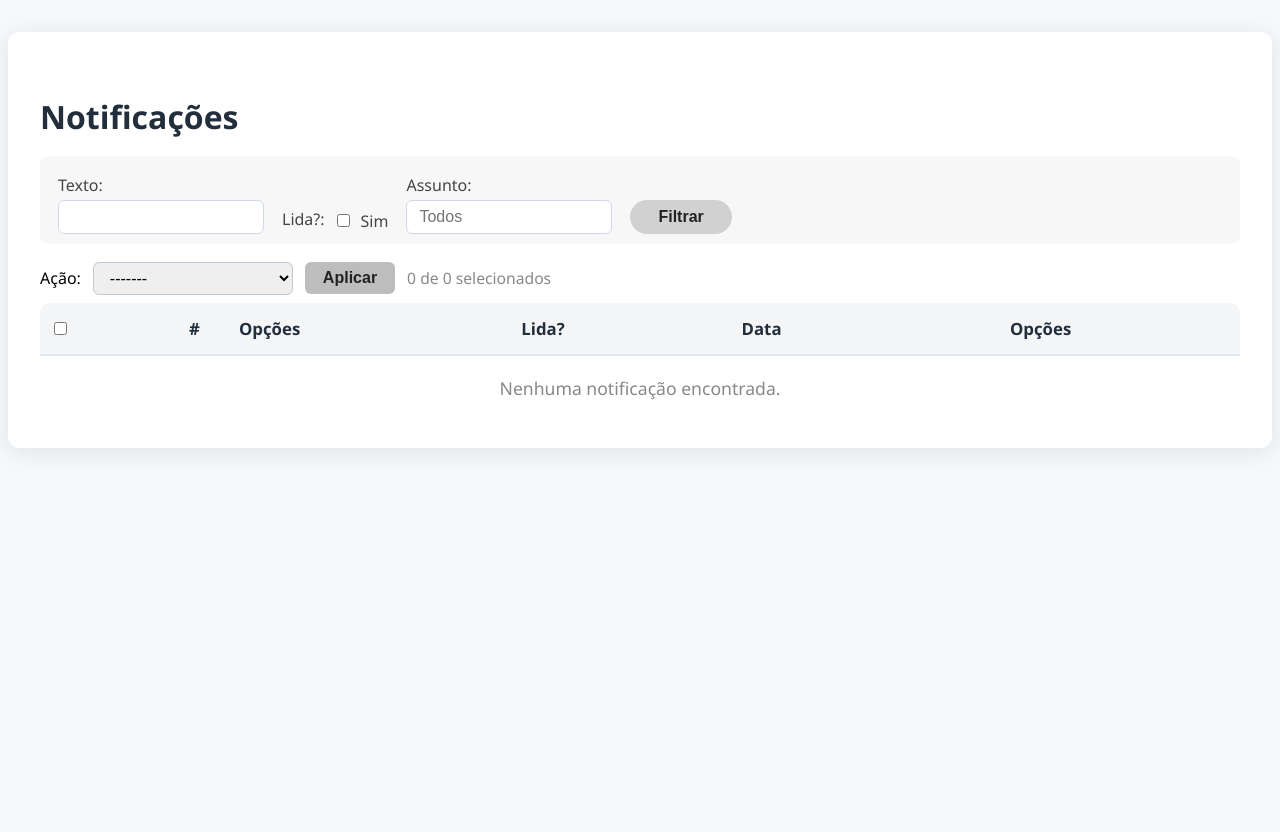
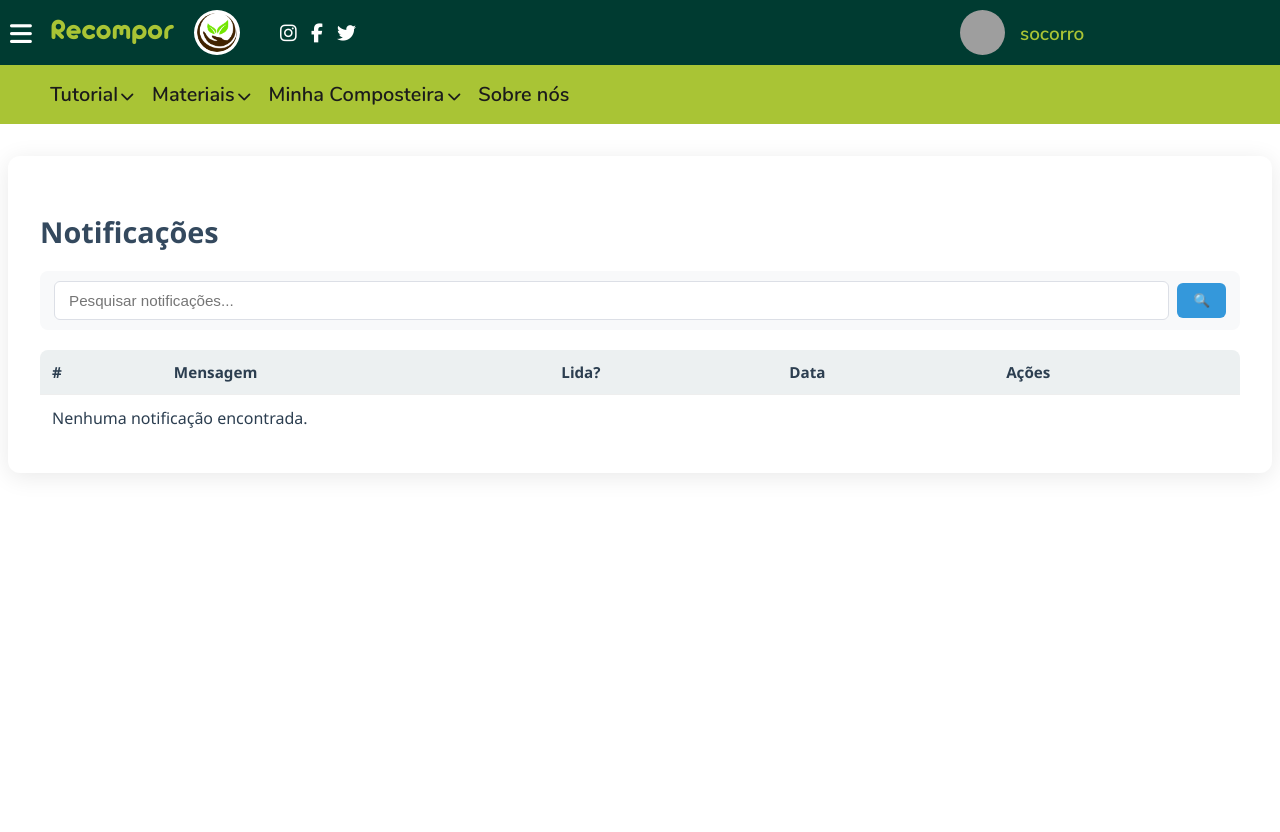
Before and after one commit to Layraleal/teste-recompor, a Django app: page /registro/ in a window 1280 px wide. Before the commit the page ends 450 px from the top, so only its background shows below. Run offline with Django 4.2, Linux system fonts and the light colour scheme; a user stored in the database is signed in; data comes from the database, SQL or seed files in the repository; both versions use the stored data as it was after the commit; some libraries are stand-ins or nearby versions; grey boxes are pictures that could not be loaded.

Commit message:
arrumei alguma coisa

```diff
--- a/Recompor/accounts/models.py
+++ b/Recompor/accounts/models.py
@@ -1,5 +1,7 @@
 from django.db import models
 from django.contrib.auth.models import User
+from django.db.models.signals import post_save
+from django.dispatch import receiver
 
 # 1. Definindo as opções de fotos
 FOTOS_CHOICES = [
@@ -17,9 +19,6 @@
         return self.user.username
 
 # 3. Sinal: cria automaticamente o Perfil após o User ser criado
-from django.db.models.signals import post_save
-from django.dispatch import receiver
-
 @receiver(post_save, sender=User)
 def criar_perfil_usuario(sender, instance, created, **kwargs):
     if created:
--- a/Recompor/paginas/templates/notifications/notifications.html
+++ b/Recompor/paginas/templates/notifications/notifications.html
@@ -7,7 +7,6 @@
     <title>Recompor</title>
     <style>
 body {
-
     font-family: Arial, Helvetica, sans-serif;
     background-color: #f4f6f9;
     margin: 0;
@@ -220,7 +219,6 @@
             {% else %}
                 <div class="alert alert-warning mt-3" style="font-size: 12px;">
                     Todas as notificações foram lidas.
-                    <a href="#" style="font-size: 12px;">Veja todas as suas notificações antigas.</a>
                 </div>
             {% endif %}
 
--- a/Recompor/paginas/templates/notifications/registro.html
+++ b/Recompor/paginas/templates/notifications/registro.html
@@ -1,4 +1,3 @@
-<!-- filepath: c:\Users\55699\OneDrive\Área de Trabalho\teste-recompor\Recompor\paginas\templates\notifications\registro.html -->
 <!DOCTYPE html>
 <html lang="pt-br">
 <head>
@@ -6,308 +5,226 @@
   <title>Notificações</title>
   <style>
     body {
-            font-family: 'Segoe UI', Arial, Helvetica, sans-serif;
-            background: #f6f8fa;
+      font-family: 'Segoe UI', Arial, sans-serif;
+      background: #f5f7fa;
       margin: 0;
       padding: 0;
+      color: #2c3e50;
     }
+    .content{
+	max-width: 100%%;
+    margin: 0 auto;
+    position: relative;
+    top: 124px;
+}
+
     .container {
       max-width: 1200px;
       margin: 32px auto;
       background: #fff;
       border-radius: 12px;
-            box-shadow: 0 4px 24px rgba(44,62,80,0.10);
-            padding: 36px 32px 28px 32px;
+      box-shadow: 0 4px 24px rgba(0,0,0,0.09);
+      padding: 32px;
+
     }
+
     h2 {
-            font-size: 2em;
-            margin-bottom: 18px;
-            color: #222e3c;
+      font-size: 1.8em;
+      margin-bottom: 20px;
+      color: #34495e;
     }
-        .filtros, .filtro-data {
-            background: #f7f7f7;
-            border-radius: 8px;
-            padding: 18px 18px 10px 18px;
-            margin-bottom: 18px;
-            display: flex;
-            align-items: flex-end;
-            gap: 18px;
-            flex-wrap: wrap;
-        }
-        .filtros label {
-            font-size: 1em;
-            color: #444;
-            margin-bottom: 4px;
-            display: block;
-        }
-        .filtros input[type="text"], .filtros select {
-            padding: 7px 12px;
-            border: 1px solid #d1d9e6;
-            border-radius: 6px;
-            font-size: 1em;
-            background: #fff;
-            width: 180px;
-        }
-        .filtros .filtro-lida {
+
+    /* === Barra de pesquisa === */
+    .search-bar {
       display: flex;
       align-items: center;
       gap: 8px;
+      margin-bottom: 20px;
+      background: #f8f9fa;
+      padding: 10px 14px;
+      border-radius: 8px;
     }
-        .filtros .filtro-lida .ativo {
-            background: #c8f7c5;
-            color: #228B22;
+
+    .search-bar input {
+      flex: 1;
+      padding: 10px 14px;
+      border: 1px solid #dcdfe6;
       border-radius: 6px;
-            padding: 7px 18px;
-            font-weight: 600;
-            border: 1px solid #b2e6b0;
-            margin-right: 6px;
-            display: flex;
-            align-items: center;
-            gap: 6px;
+      font-size: 0.95em;
     }
-        .filtros .filtro-lida .close {
-            background: none;
+
+    .search-bar button {
+      background: #3498db;
+      color: #fff;
       border: none;
-            font-size: 1.1em;
-            color: #444;
+      padding: 10px 16px;
+      border-radius: 6px;
       cursor: pointer;
-            margin-left: 4px;
+      font-weight: bold;
+      transition: 0.2s;
     }
-        .filtros .btn-filtrar {
-            background: #d1d1d1;
-            color: #222;
-            border: none;
-            border-radius: 18px;
-            padding: 8px 28px;
-            font-size: 1em;
-            font-weight: 600;
-            cursor: pointer;
-            transition: background 0.2s;
+
+    .search-bar button:hover {
+      background: #2980b9;
     }
-        .filtros .btn-filtrar:hover {
-            background: #bdbdbd;
-        }
-        .filtro-data {
-            background: #f7f7f7;
-            border-radius: 8px;
-            padding: 10px 18px;
-            margin-bottom: 18px;
-            gap: 18px;
-        }
-        .filtro-data a {
-            color: #228B22;
-            background: #eafbe7;
-            padding: 5px 18px;
-            border-radius: 6px;
-            text-decoration: none;
-            font-weight: 600;
-            margin-right: 8px;
-            transition: background 0.2s;
-        }
-        .filtro-data a:hover {
-            background: #d2f5c7;
-        }
-        .acoes-bar {
-            display: flex;
-            align-items: center;
-            gap: 12px;
-            margin-bottom: 8px;
-            margin-top: 10px;
-        }
-        .acoes-bar select {
-            padding: 6px 12px;
-            border-radius: 6px;
-            border: 1px solid #bfc9d1;
-            font-size: 1em;
-        }
-        .acoes-bar button {
-            background: #bdbdbd;
-            color: #222;
-            border: none;
-            border-radius: 6px;
-            padding: 7px 18px;
-            font-size: 1em;
-            font-weight: 600;
-            cursor: pointer;
-            transition: background 0.2s;
-        }
-        .acoes-bar button:hover {
-            background: #a0a0a0;
-        }
-        .acoes-bar .selecionados {
-            color: #888;
-            font-size: 0.98em;
-        }
+
+    /* === Tabela === */
     .table-responsive {
-            width: 100%;
       overflow-x: auto;
     }
     table {
       width: 100%;
-            border-collapse: separate;
-            border-spacing: 0;
+      border-collapse: collapse;
       background: #fff;
-            border-radius: 10px;
+      border-radius: 8px;
       overflow: hidden;
-            min-width: 900px;
     }
     thead th {
-            background: #f3f5f7;
+      background: #ecf0f1;
       font-weight: 600;
-            border-bottom: 2px solid #e0e6ed;
-            color: #222e3c;
-            padding: 14px 10px;
-            font-size: 1.05em;
+      padding: 12px;
+      text-align: left;
+      font-size: 0.95em;
+      color: #2c3e50;
     }
-        th, td {
-            padding: 14px 10px;
-            text-align: left;
-            vertical-align: middle;
-        }
-        tr:not(:last-child) {
-            border-bottom: 1px solid #f0f0f0;
+    tbody td {
+      padding: 12px;
+      border-top: 1px solid #eee;
     }
     tr:hover {
-            background: #f5faff;
+      background: #f9fcff;
     }
-        .check-icon {
-            color: #43a047;
-            font-size: 1.3em;
-        }
+
+    /* === Botões === */
 .btn {
-            padding: 7px 18px;
+  display: inline-flex;
+  align-items: center;
+  justify-content: center;
+  gap: 6px;
+  width: 130px;            /* mesmo tamanho */
+  padding: 8px 0;          /* centraliza o texto */
   border: none;
   border-radius: 20px;
-            font-size: 14px;
+  font-size: 0.85em;
   cursor: pointer;
-            transition: background 0.2s, box-shadow 0.2s;
-            box-shadow: 0 1px 3px rgba(44,62,80,0.07);
-            outline: none;
+  transition: 0.2s;
+  margin: 5px;      /* espaço entre eles */
+  text-decoration: none;
   font-weight: 500;
-            display: inline-block;
+  text-align: center;
 }
+
+.btn-dark {
+  background: #34495e;
+  color: #fff;
+}
+.btn-dark:hover {
+  background: #2c3e50;
+  box-shadow: 0 2px 6px rgba(0,0,0,0.15);
+}
+
 .btn-danger {
-            background: #e53935;
+  background: #e74c3c;
   color: #fff;
 }
 .btn-danger:hover {
-            background: #b71c1c;
+  background: #c0392b;
+  box-shadow: 0 2px 6px rgba(0,0,0,0.15);
 }
-        .btn-dark {
-            background: #444;
-            color: #fff;
+
+/* Ícones */
+.btn i {
+  font-style: normal;
+  font-size: 1em;
 }
-        .btn-dark:hover {
-            background: #222;
+
+/* Responsivo */
+@media (max-width: 768px) {
+  .btn {
+    width: 100px;   /* reduz no mobile */
+    font-size: 0.75em;
+    padding: 6px 0;
   }
-        .text-center {
-            text-align: center;
 }
-        .msg-empty {
-            color: #888;
-            font-size: 1.1em;
-            padding: 20px 0;
-        }
-        .icon-eye {
-            display: inline-block;
-            width: 22px;
-            height: 22px;
-            background: #e9ecef;
-            border-radius: 50%;
-            text-align: center;
-            line-height: 22px;
-            font-size: 1.1em;
-            color: #444;
-        }
-        @media (max-width: 1000px) {
-            .container { padding: 10px 2vw; }
-            table, thead, tbody, th, td, tr { font-size: 13px; }
-            h2 { font-size: 1.3em; }
-        }
-        @media (max-width: 700px) {
-            .container { padding: 2vw 1vw; }
-            table { min-width: 600px; }
-        }
+
   </style>
 </head>
 <body>
+    <header>
+	    {% include 'navbar.html' %}
+    </header>
+    <div class="content">
         <div class="container">
         <h2>Notificações</h2>
-    <!-- Filtros -->
-    <form class="filtros" method="get">
-        <div>
-            <label for="texto">Texto:</label>
-            <input type="text" id="texto" name="texto" value="{{ request.GET.texto }}">
+
+        <!-- Caixa de Pesquisa -->
+        <div class="search-bar">
+            <input type="text" id="searchInput" placeholder="Pesquisar notificações...">
+            <button type="button" id="btnSearch">🔍</button>
         </div>
-        <div class="filtro-lida">
-            <label>Lida?:</label>
-            {% if request.GET.lida == "sim" %}
-                <span class="ativo"><span class="check-icon">&#128269;</span> Sim
-                    <button type="submit" name="lida" value="" class="close">&times;</button>
-                </span>
-            {% else %}
-                <input type="checkbox" id="lida" name="lida" value="sim" {% if request.GET.lida == "sim" %}checked{% endif %}>
-                <label for="lida" style="margin:0;">Sim</label>
-            {% endif %}
-        </div>
-        <div>
-            <label for="assunto">Assunto:</label>
-            <input type="text" id="assunto" name="assunto" placeholder="Todos" value="{{ request.GET.assunto }}">
-        </div>
-        <button type="submit" class="btn-filtrar">Filtrar</button>
-    </form>
-    <!-- Barra de ações -->
-    <div class="acoes-bar">
-        <label for="acao">Ação:</label>
-        <select id="acao" name="acao">
-            <option>-------</option>
-            <option>Marcar como lida</option>
-            <option>Marcar como não lida</option>
-            <option>Remover</option>
-        </select>
-        <button type="button">Aplicar</button>
-        <span class="selecionados">0 de {{ notifications|length }} selecionados</span>
-    </div>
+
         <!-- Tabela -->
         <div class="table-responsive">
-        <table>
+            <table id="notificacoesTable">
             <thead>
                 <tr>
-                    <th><input type="checkbox"></th>
-                    <th style="width:30px;">#</th>
-                    <th>Opções</th>
+                <th>#</th>
+                <th>Mensagem</th>
                 <th>Lida?</th>
                 <th>Data</th>
-                    <th style="width:40px;"></th>
-                    <th style="width:220px;">Opções</th>
+                <th>Ações</th>
                 </tr>
             </thead>
             <tbody>
                 {% for notif in notifications %}
                 <tr>
-                    <td><input type="checkbox"></td>
                 <td>{{ forloop.counter }}</td>
-                    <td><span class="icon-eye">&#128065;</span></td>
                 <td>{{ notif.message|safe }}</td>
-                    <td class="text-center">
-                        {% if notif.seen %}
-                            <span class="check-icon">&#10004;</span>
-                        {% endif %}
-                    </td>
+                <td>{% if notif.seen %}✔{% else %}❌{% endif %}</td>
                 <td>{{ notif.created_at|date:"d/m/Y H:i" }}</td>
                 <td>
-                        <a href="{% url 'paginas:mark_as_unread' notif.id %}" class="btn btn-dark">Marcar como não lida</a>
-                        <a href="{% url 'paginas:delete_notification' notif.id %}" class="btn btn-danger">Remover</a>
+                    <a href="{% url 'paginas:mark_as_unread' notif.id %}" class="btn btn-dark">
+                    <i>📩</i> Não lida
+                    </a>
+                    <a href="{% url 'paginas:delete_notification' notif.id %}" class="btn btn-danger delete-btn">
+                    <i>🗑</i> Remover
+                    </a>
                 </td>
                 </tr>
                 {% empty %}
-                <tr>
-                    <td colspan="7" class="text-center msg-empty">Nenhuma notificação encontrada.</td>
-                </tr>
+                <tr><td colspan="5" class="msg-empty">Nenhuma notificação encontrada.</td></tr>
                 {% endfor %}
             </tbody>
             </table>
         </div>
         </div>
+    </div>
+
+    <script>
+    // Pesquisa em tempo real
+    const searchInput = document.getElementById("searchInput");
+    const btnSearch = document.getElementById("btnSearch");
+    const tableRows = document.querySelectorAll("#notificacoesTable tbody tr");
+
+    function filtrarTabela() {
+        const filtro = searchInput.value.toLowerCase();
+        tableRows.forEach(row => {
+        const texto = row.innerText.toLowerCase();
+        row.style.display = texto.includes(filtro) ? "" : "none";
+        });
+    }
+
+    searchInput.addEventListener("keyup", filtrarTabela);
+    btnSearch.addEventListener("click", filtrarTabela);
+
+    // Confirmar exclusão
+    document.querySelectorAll(".delete-btn").forEach(btn => {
+        btn.addEventListener("click", (e) => {
+        if (!confirm("Tem certeza que deseja remover esta notificação?")) {
+            e.preventDefault();
+        }
+        });
+    });
+    </script>
 </body>
 </html>
```
Also changed, not shown: Recompor/accounts/forms.py (added, +11 -0 lines), Recompor/accounts/templates/registration/password_reset_form.html (+9 -7 lines), Recompor/accounts/urls.py (+7 -0 lines), Recompor/accounts/views.py (+12 -1 lines), Recompor/usuarios/templates/usuarios/Cadastro.html (+19 -25 lines), Recompor/usuarios/views.py (+18 -6 lines), Recompor/db.sqlite3. Lines whose indentation alone changed are shown as unchanged.
